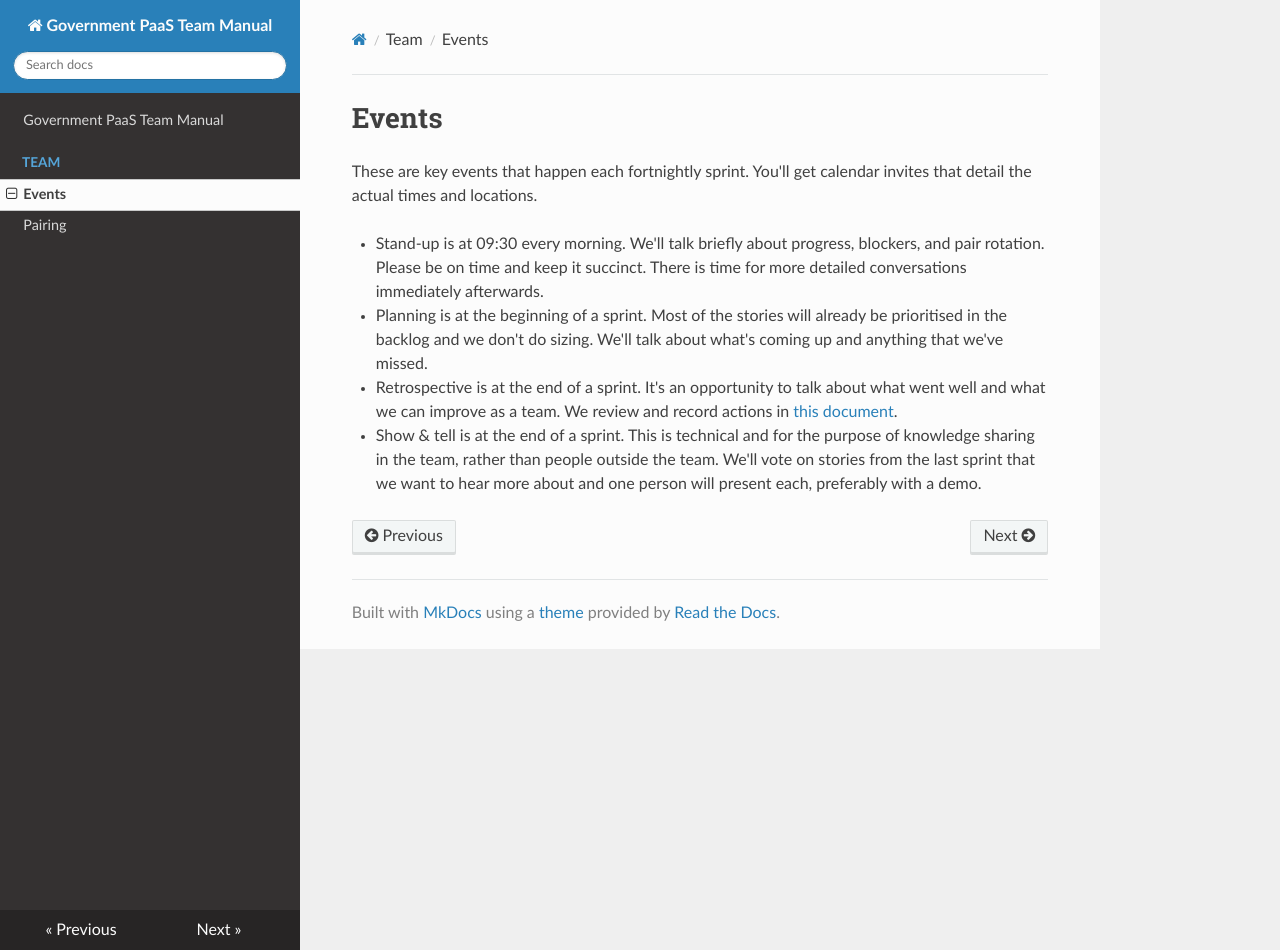
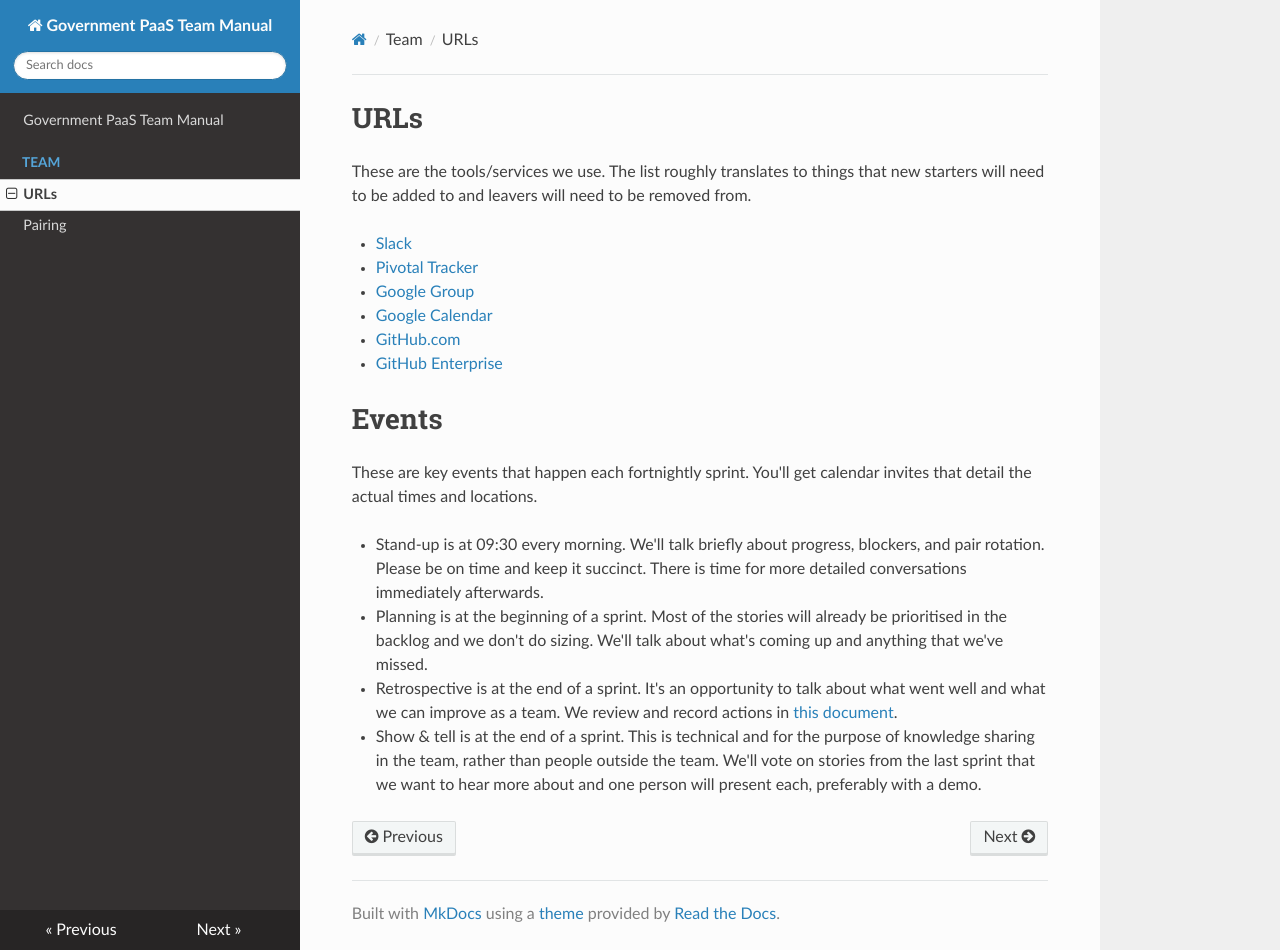
Before and after one commit to alphagov/paas-team-manual, an MkDocs documentation site: the page built from docs/team/orientation.md, in a window 1280 px wide and 950 px high. Built offline with MkDocs 1.6.1, drawn with Linux system fonts in a browser that asks for light colours; nearby versions of some CDN libraries.

Commit message:
Orientation: important URLs
Taken from our existing accounts & URL spreadsheet:

- https://docs.google.com/spreadsheets/d/1_DopbjkaPZyfQDxOkPC1YNLXkJ3b1nLv4ypDEQKuN9k/edit#gid=0&vpid=A1

I've only copied things that we will definitely continue using for beta. We
can add others, such as new AWS accounts, as we go.

```diff
--- a/docs/team/orientation.md
+++ b/docs/team/orientation.md
@@ -1,3 +1,16 @@
+# URLs
+
+These are the tools/services we use. The list roughly translates to things
+that new starters will need to be added to and leavers will need to be
+removed from.
+
+- [Slack](https://govuk.slack.com/messages/the-government-paas/)
+- [Pivotal Tracker](https://www.pivotaltracker.com/n/projects/1275640)
+- [Google Group](https://groups.google.com/a/digital.cabinet-office.gov.uk/forum/#!forum/the-multi-cloud-paas-team)
+- [Google Calendar](https://www.google.com/calendar/embed?src=digital.cabinet-office.gov.uk_4ga37koaoeoj4ah1kmi88oco9s%40group.calendar.google.com&ctz=Europe/London)
+- [GitHub.com](https://github.com/alphagov?utf8=%E2%9C%93&query=paas-)
+- [GitHub Enterprise](https://github.gds/government-paas)
+
 # Events
 
 These are key events that happen each fortnightly sprint. You'll get
```
